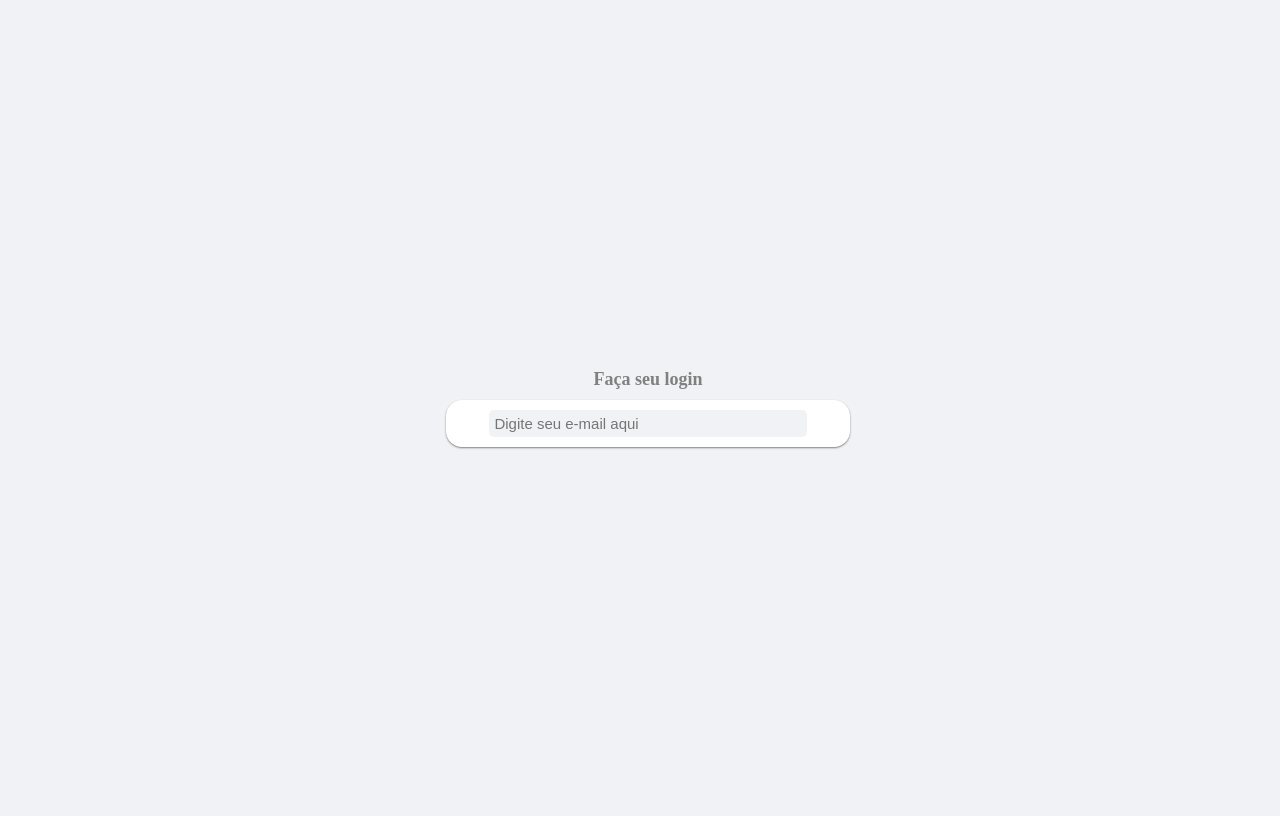
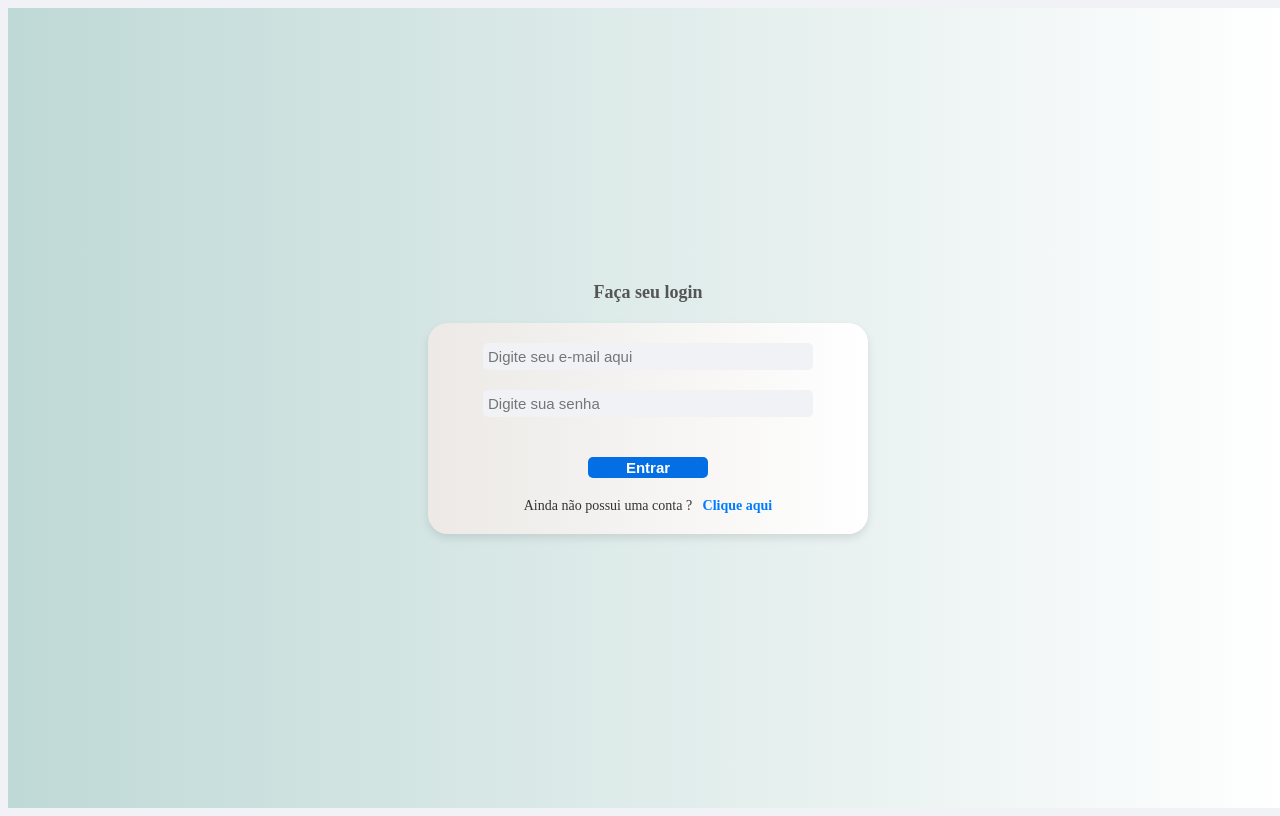
Before and after one commit to Priscila-aos/ESG-Platform, a React (Create React App) app in the folder esg/: page / in a window 1280 px wide. Built offline with nearby package versions, Linux system fonts and the light colour scheme.

Commit message:
Fix: correção de dependências instalação da styled components e estilização da pag Login

```diff
--- a/esg/package.json
+++ b/esg/package.json
@@ -10,6 +10,7 @@
     "react-dom": "^18.3.1",
     "react-router-dom": "^6.23.1",
     "react-scripts": "5.0.1",
+    "styled-components": "^6.1.11",
     "web-vitals": "^2.1.4"
   },
   "scripts": {
--- a/esg/src/pages/Login/index.js
+++ b/esg/src/pages/Login/index.js
@@ -3,7 +3,7 @@ import * as s  from './style';
 import Input from '../../components/Input';
 import Button from '../../components/Button';
 import useAuth from '../../hooks/useAuth';
-import { Link, link, useNavigate } from 'react-router-dom';
+import { Link, useNavigate } from 'react-router-dom';
 
 const Signin = () => {
 
@@ -37,6 +37,24 @@ const Signin = () => {
                         setEmail(e.target.value,setErro(''))
                     ]}
                 />
+
+                <Input
+                    Type='senha' PlaceHolder='Digite sua senha' Value={senha}
+                    onChange={(e) => [
+                        setSenha(e.target.value,setErro(''))
+                    ]}
+                />
+
+                <s.LabelError>{erro}</s.LabelError>
+                <Button Text='Entrar' onClick={handleLogin}/>
+                <s.LabelSignup>
+                    Ainda não possui uma conta ?
+                    <s.Strong>
+                        <Link to='/signup'> &nbsp; Clique aqui </Link>
+                    </s.Strong>
+                </s.LabelSignup>
+
+
             </s.Content>
         </s.Container>
 
--- a/esg/src/pages/Login/style.js
+++ b/esg/src/pages/Login/style.js
@@ -1,29 +1,69 @@
 import styled from 'styled-components'
+
 
 export const Container = styled.div`
     display: flex;
     justify-content: center;
     align-items: center;
     flex-direction: column;
-    gap: 10px;
+    gap: 20px;
     height: 100vh;
-`
+    background: linear-gradient(to right, #BFD9D6, #ffffff);
+`;
+
 
 export const Content = styled.div`
     display: flex;
     justify-content: center;
     align-items: center;
     flex-direction: column;
-    gap: 15px;
-    box-shadow: 0 1px 2px gray;
-    background-color: white;
+    gap: 20px;
+    box-shadow: 0 4px 8px rgba(0, 0, 0, 0.1);
+    background: linear-gradient(to right, #ece9e6, #ffffff);;
     width: 100%;
-    max-width: 30%;
-    padding: 10px;
-    border-radius: 1rem;
+    max-width: 400px;
+    padding: 20px;
+    border-radius: 20px;
+    transition: all 0.3s ease;
+
+
+    &:hover {
+        box-shadow: 0 6px 12px rgba(0, 0, 0, 0.20);
+    }
 `;
+
 
 export const Label = styled.label`
     font-size: 18px;
     font-weight: 600;
-    color: gray;`
+    color: #555;
+`;
+
+
+export const LabelSignup = styled.label`
+    font-size: 14px;
+    color: #333;
+`;
+
+
+export const LabelError = styled.label`
+    font-size: 14px;
+    color: #e74c3c;
+`;
+
+
+export const Strong = styled.strong`
+    cursor: pointer;
+
+
+    a {
+        text-decoration: none;
+        color: #007bff;
+        transition: color 0.3s ease;
+
+
+        &:hover {
+            color: #0056b3;
+        }
+    }
+`;
```
Also changed, not shown: 1 other file (tests, documents, lock files or other folders).
